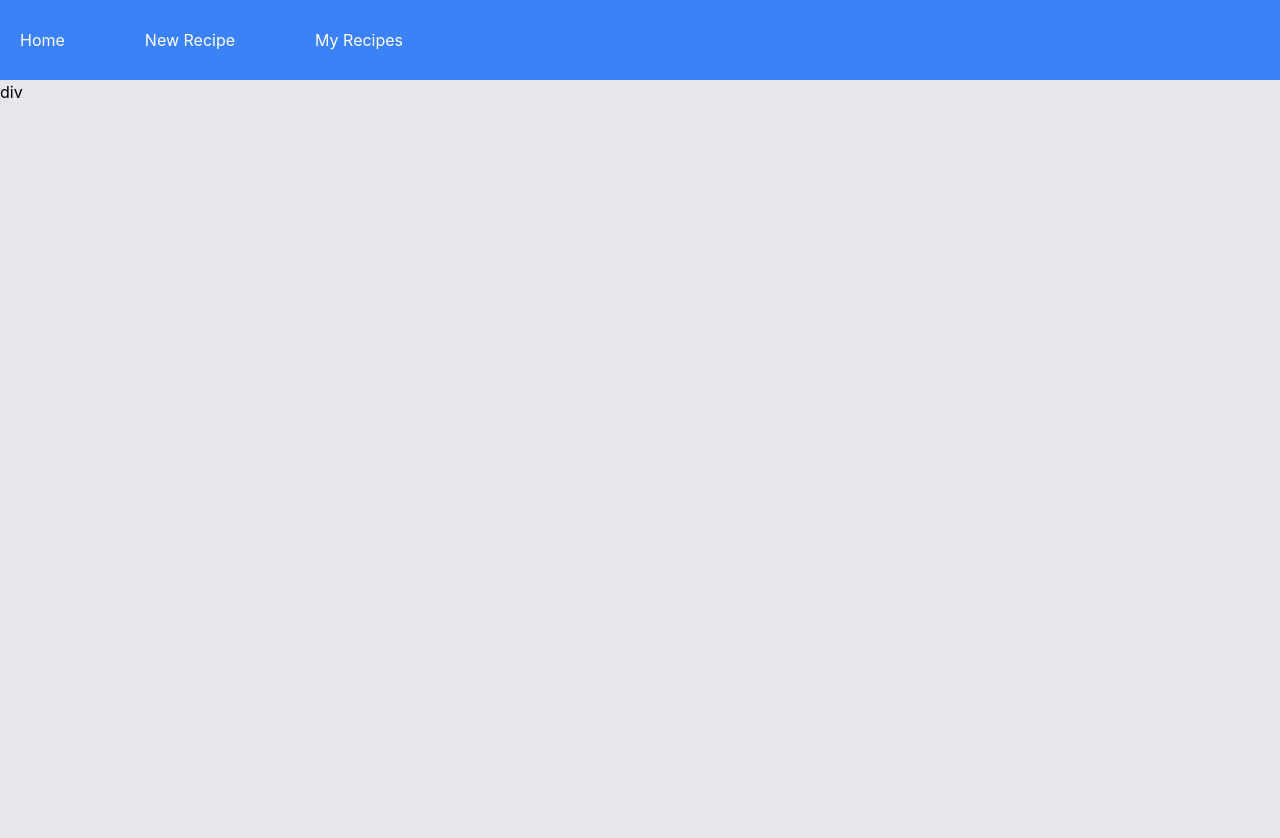
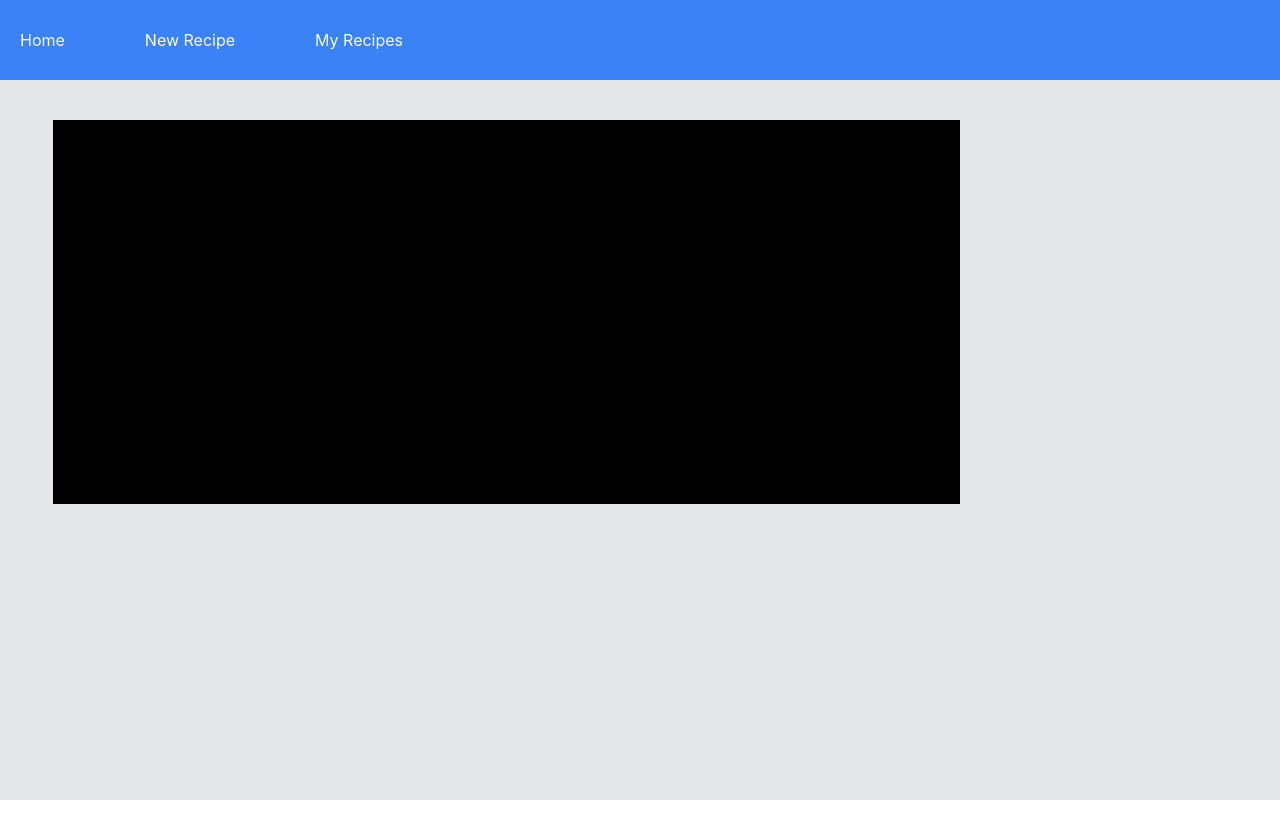
Before and after one commit to StevenSmith-code/Phase-2-final-project, a React (Create React App) app: page / in a window 1280 px wide. Shown: the top 838 px of the page. Built offline with nearby package versions, Linux system fonts and the light colour scheme.

Commit message:
added recipieCard component

```diff
--- a/src/App.js
+++ b/src/App.js
@@ -11,15 +11,11 @@ function App() {
     setData([...data, ...recipes])
   },[])
 
-
-
   return (
     <div className="App">
       <NavBar/>
-      <RecipeContainer/>
-     {/* {data.map(recipe => (
-      <li key={recipe.id}>{recipe.title}</li>
-     ))} */}
+      <RecipeContainer data={data}/>
+
     </div>
   );
 }
--- /dev/null
+++ b/src/RecipeCard.jsx
@@ -0,0 +1,11 @@
+import React from 'react'
+
+function RecipeCard() {
+  return (
+    <div className='bg-black h-96 w-80'>
+
+    </div>
+  )
+}
+
+export default RecipeCard
--- a/src/RecipeContainer.js
+++ /dev/null
@@ -1,12 +0,0 @@
-import React from 'react'
-
-function RecipeContainer() {
-  return (
-    <div className='bg-gray-200 h-screen'>
-     div
-
-    </div>
-  )
-}
-
-export default RecipeContainer
--- /dev/null
+++ b/src/RecipeContainer.jsx
@@ -0,0 +1,19 @@
+import React from 'react'
+import RecipeCard from './RecipeCard'
+
+function RecipeContainer({data}) {
+
+  const renderCards = data.map(recipe => (
+    <RecipeCard key={recipe.id} id={recipe.id} title={recipe.title} ingredients={recipe.ingredients} instructions={recipe.instructions} servings={recipe.servings} cooktime={recipe.cooking_time} img={recipe.img}/>
+  ))
+
+  return (
+    <div className='bg-gray-200 h-[calc(100vh-80px)] flex items-center'>
+     <div className='w-11/12 h-[calc(100vh-80px)] mt-10 m-auto grid grid-cols-1 md:grid-cols-3 lg:grid-cols-4'>
+      {renderCards}
+     </div>
+    </div>
+  )
+}
+
+export default RecipeContainer
--- a/src/db.json
+++ b/src/db.json
@@ -1,6 +1,7 @@
 [
     {
         "id": 1,
+        "img": "https://e7.pngegg.com/pngimages/658/517/png-clipart-bolognese-sauce-pasta-salad-italian-cuisine-spaghetti-cooking-food-recipe-thumbnail.png",
         "title": "Spaghetti Bolognese",
         "ingredients": [
             "ground beef",
@@ -16,6 +17,7 @@
     {
         "id": 2,
         "title": "Fried Rice",
+        "img":"https://e7.pngegg.com/pngimages/792/124/png-clipart-fried-rice-lo-mein-biryani-fried-chicken-jollof-rice-fried-chicken-food-recipe-thumbnail.png",
         "ingredients": [
             "cooked rice",
             "vegetable oil",
@@ -32,6 +34,7 @@
     {
         "id": 3,
         "title": "Pancakes",
+        "img":"https://e7.pngegg.com/pngimages/782/661/png-clipart-pancake-pancake-thumbnail.png",
         "ingredients": [
             "all-purpose flour",
             "baking powder",
```
